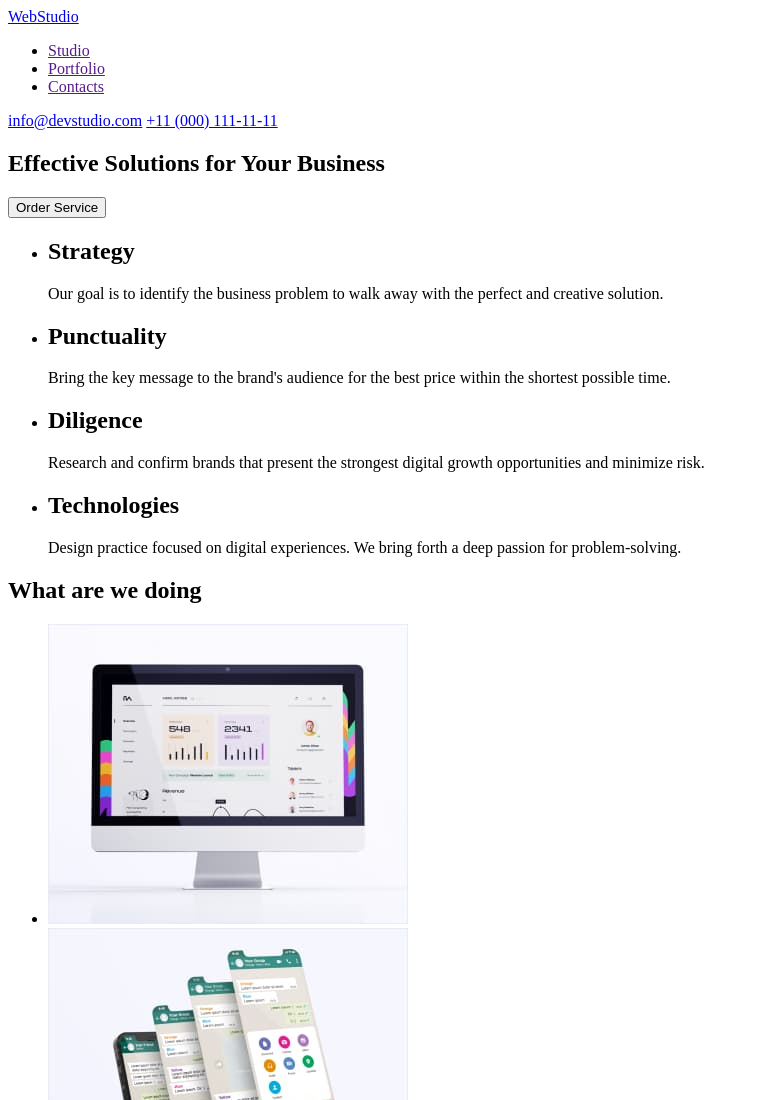
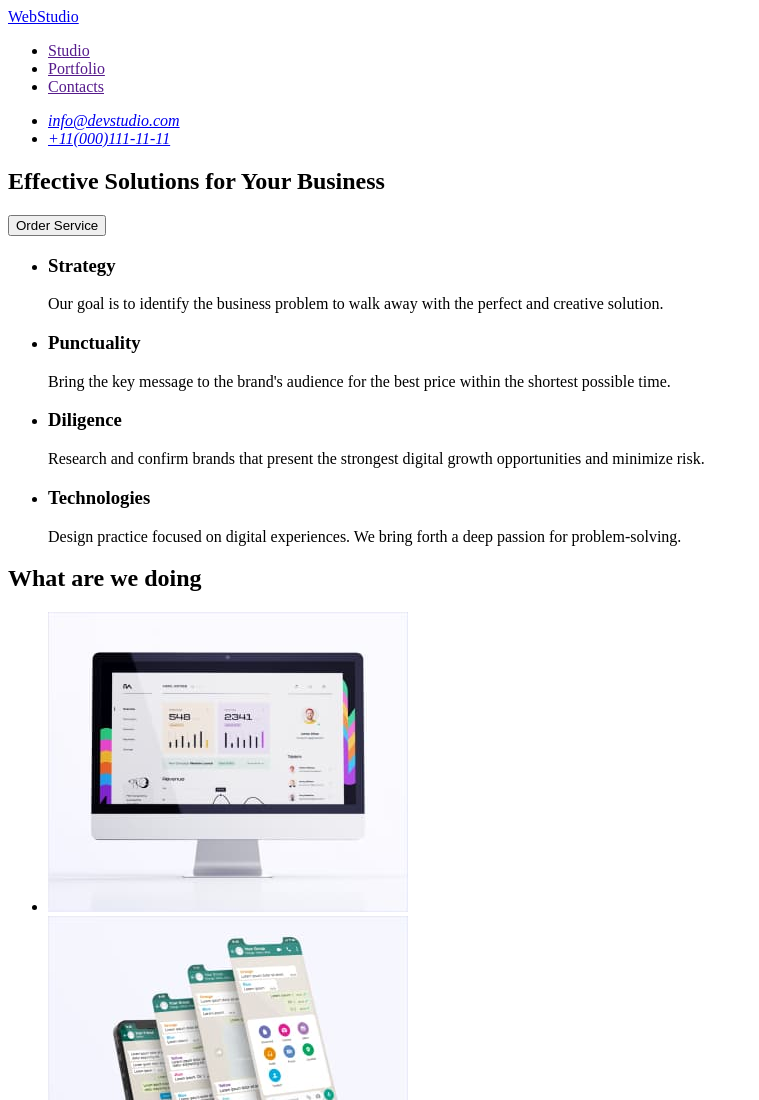
Before and after one commit to Sergioso1/goit-markup-hw-01, a plain HTML site: page index.html in a window 1280 px wide. Shown: the top 1100 px of the page, without its empty margins (0-759 px from the left). Drawn offline with Linux system fonts and the light colour scheme.

Commit message:
hidden h2
+tel

```diff
--- a/index.html
+++ b/index.html
@@ -17,8 +17,12 @@
           <li><a href="">Contacts</a></li>
         </ul>
       </nav>
-      <a href="mailto:info@devstudio.com">info@devstudio.com</a>
-      <a href="tel:+11(000)111-11-11">+11 (000) 111-11-11</a>
+      <address>
+        <ul>
+          <li><a href="mailto:info@devstudio.com">info@devstudio.com</a></li>
+          <li><a href="tel:+110001111111">+11(000)111-11-11</a></li>
+        </ul>
+      </address>
     </header>
     <!-- main -->
     <main>
@@ -29,30 +33,31 @@
       </section>
       <!-- description -->
       <section>
+        <h2 hidden>Functional</h2>
         <ul>
           <li>
-            <h2>Strategy</h2>
+            <h3>Strategy</h3>
             <p>
               Our goal is to identify the business problem to walk away with the
               perfect and creative solution.
             </p>
           </li>
           <li>
-            <h2>Punctuality</h2>
+            <h3>Punctuality</h3>
             <p>
               Bring the key message to the brand's audience for the best price
               within the shortest possible time.
             </p>
           </li>
         <li>
-          <h2>Diligence</h2>
+          <h3>Diligence</h3>
           <p>
             Research and confirm brands that present the strongest digital
             growth opportunities and minimize risk.
           </p>
         </li>
         <li>
-          <h2>Technologies</h2>
+          <h3>Technologies</h3>
           <p>
             Design practice focused on digital experiences. We bring forth a
             deep passion for problem-solving.
@@ -75,6 +80,7 @@
         </li>
       </ul>
     </section>
+    <!-- team -->
     <section>
       <h2>Our Team</h2>
       <ul>
@@ -101,6 +107,7 @@
       </ul>
     </section>
   </main>
+  <!-- foooter -->
     <footer>
       <a href="./index.html">WebStudio</a>
       <p>
```
